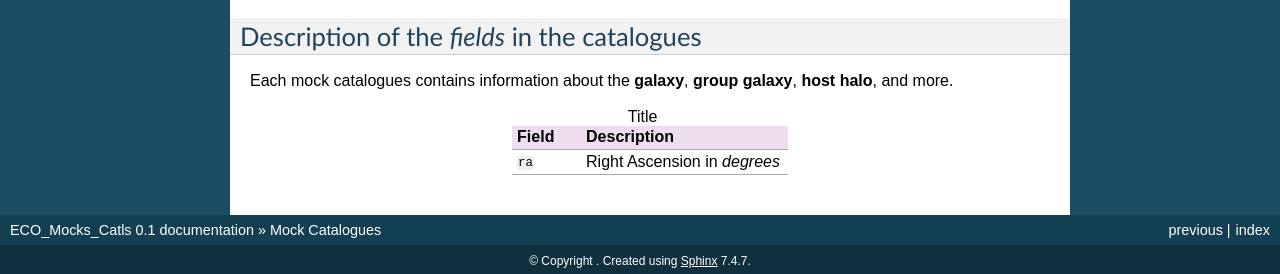
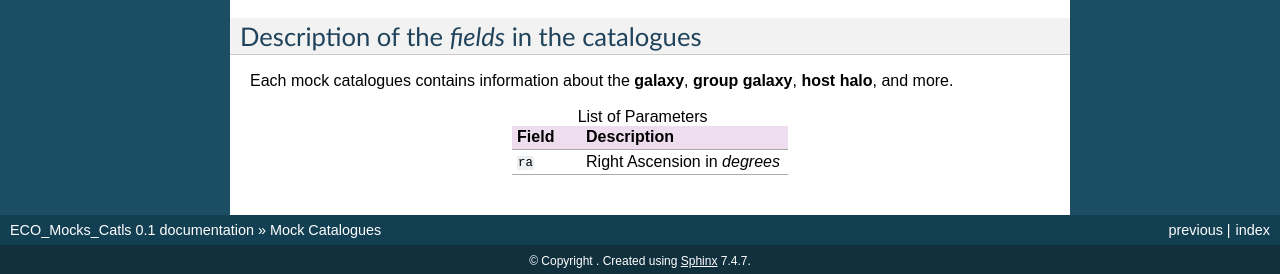
Before and after one commit to MehnaazAsad/ECO_Mocks_Catls_bias, a Sphinx documentation site: the page built from docs/mock_catalogues/mock_catalogues.rst, in a window 1280 px wide and 900 px high, scrolled down 3690 px. Shown: the part 623-897 px from the top of the window. Built offline with Sphinx 7.4.7, drawn with Linux system fonts in a browser that asks for light colours.

Commit message:
Name of the table

```diff
--- a/docs/mock_catalogues/mock_catalogues.rst
+++ b/docs/mock_catalogues/mock_catalogues.rst
@@ -128,7 +128,7 @@ Description of the *fields* in the catalogues
 Each mock catalogues contains information about the **galaxy**,
 **group galaxy**, **host halo**, and more.
 
-.. list-table:: Title
+.. list-table:: List of Parameters
     :widths: 25 75
     :header-rows: 1
 
```
